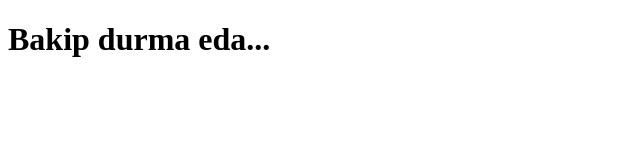
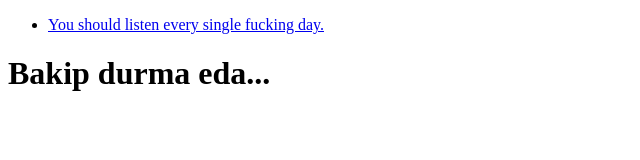
Before and after one commit to capellac2/capellac2.github.io, a plain HTML site: page index.html in a window 1280 px wide. Shown: the whole page, without its empty margins (0-640 px from the left). Drawn offline with Linux system fonts and the light colour scheme.

Commit message:
Added hyperlink reference

```diff
--- a/index.html
+++ b/index.html
@@ -1,9 +1,18 @@
 <!DOCTYPE html>
-<html>
+<html lang="en-US">
     <head>
-        <meta charset="utf-8">
+        <meta charset="utf-8"/>
     </head>
     <body>
+        <header>
+            <nav>
+                <ul>
+                    <li>
+                        <a href="https://www.youtube.com/watch?v=HNhBOUS73vc">You should listen every single fucking day.</a>
+                    </li>
+                </ul>
+            </nav>
+        </header>
         <h1>Bakip durma eda...</h1>
     </body>
 </html>
```
